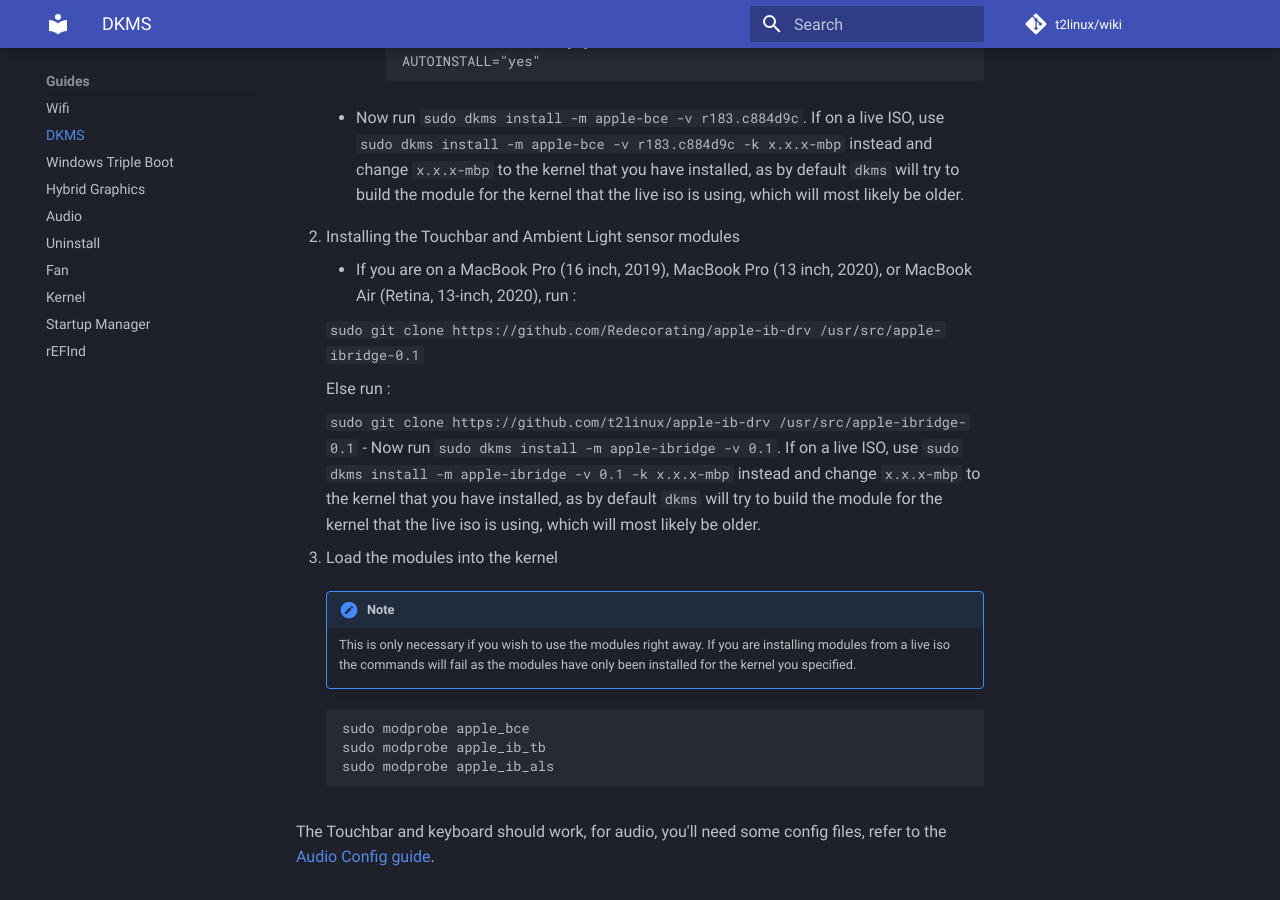
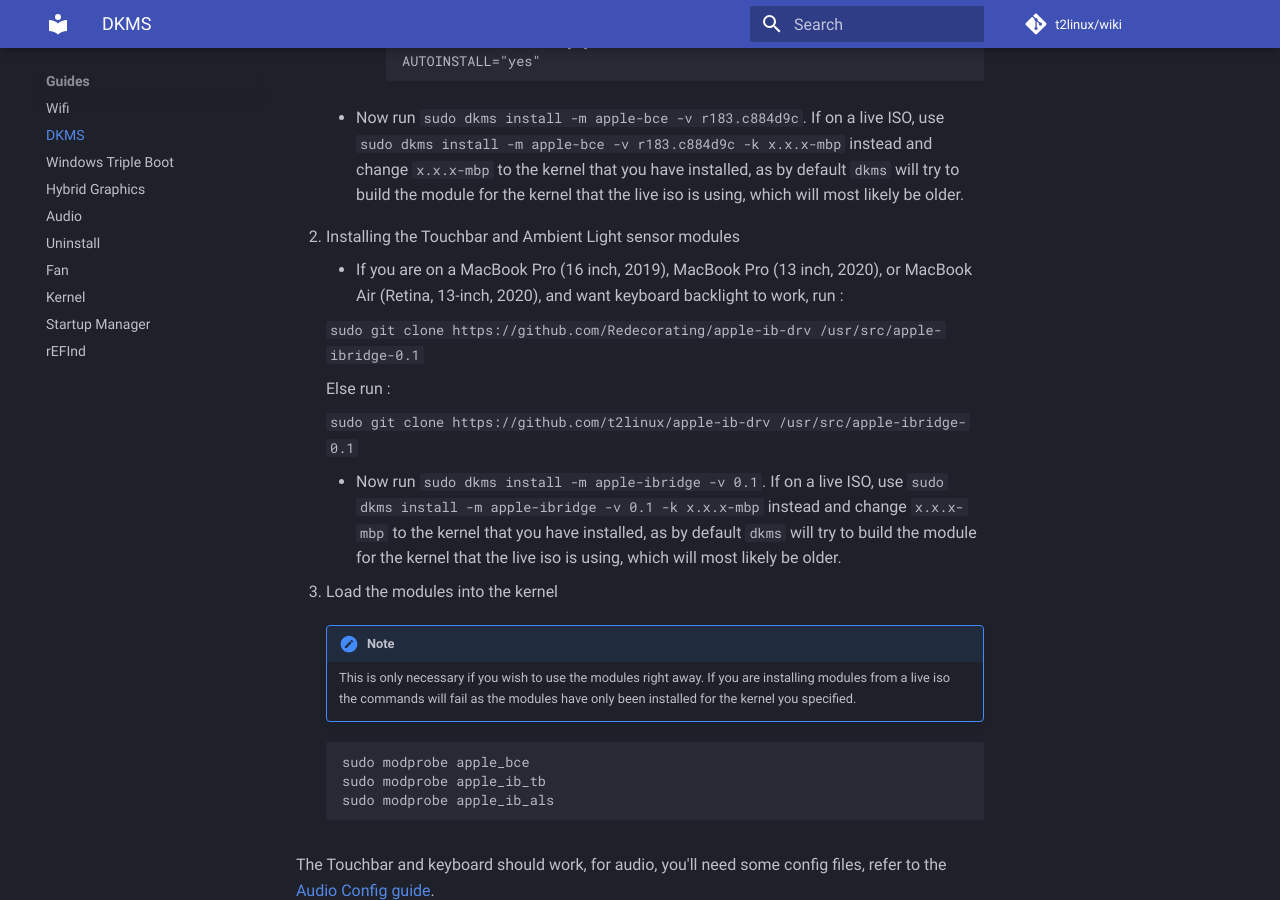
Before and after one commit to t2linux/wiki, an MkDocs documentation site: the page built from docs/guides/dkms.md, in a window 1280 px wide and 900 px high, scrolled down 1181 px. Built offline with MkDocs 1.6.1 and Material for MkDocs 9.7.7, drawn with Linux system fonts in a browser that asks for light colours; comment, search, counter and statistics services are not loaded.

Commit message:
Mention that fork is for backlight.

```diff
--- a/docs/guides/dkms.md
+++ b/docs/guides/dkms.md
@@ -43,13 +43,14 @@ sudo rm -r /var/lib/dkms/apple-ibridge
 
 2. Installing the Touchbar and Ambient Light sensor modules
 
-    - If you are on a MacBook Pro (16 inch, 2019), MacBook Pro (13 inch, 2020), or MacBook Air (Retina, 13-inch, 2020), run :
+    - If you are on a MacBook Pro (16 inch, 2019), MacBook Pro (13 inch, 2020), or MacBook Air (Retina, 13-inch, 2020), and want keyboard backlight to work, run :
 
       `sudo git clone https://github.com/Redecorating/apple-ib-drv /usr/src/apple-ibridge-0.1`
 
       Else run :
 
       `sudo git clone https://github.com/t2linux/apple-ib-drv /usr/src/apple-ibridge-0.1`
+
     - Now run `sudo dkms install -m apple-ibridge -v 0.1`. If on a live ISO, use `sudo dkms install -m apple-ibridge -v 0.1 -k x.x.x-mbp` instead and change `x.x.x-mbp` to the kernel that you have installed, as by default `dkms` will try to build the module for the kernel that the live iso is using, which will most likely be older.
 
 3. Load the modules into the kernel
```
